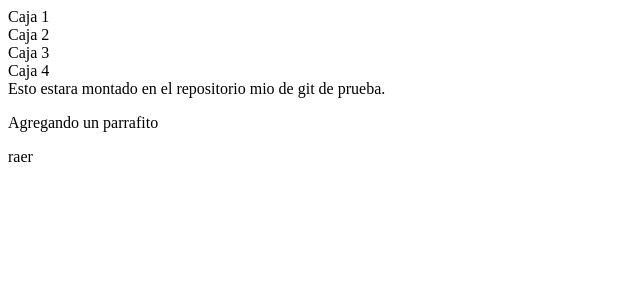
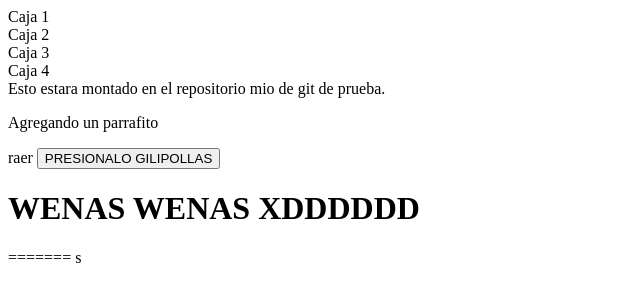
Before and after one commit to Andrew-Philip/practicas-css, a plain HTML site: page teoria-CSS/index.html in a window 1280 px wide. Shown: the whole page, without its empty margins (0-640 px from the left). Drawn offline with Linux system fonts and the light colour scheme.

Commit message:
creacion de menu

```diff
--- a/prueba.js
+++ b/prueba.js
@@ -1,4 +1,8 @@
 console.log('guasa')
 
 
-consoel.log('alohas')
+console.log('alohas')
+
+const pruebaPro = () => {
+    alert('holiwis')
+}
--- a/teoria-CSS/index.html
+++ b/teoria-CSS/index.html
@@ -15,5 +15,10 @@
     Esto estara montado en el repositorio mio de git de prueba.
     <p>Agregando un parrafito</p>
     raer
+    <button onclick="pruebaPro()" >PRESIONALO GILIPOLLAS</button>
+    <h1>WENAS WENAS XDDDDDD</h1>
+    <script src="../prueba.js"></script>
 </body>
 </html>
+=======
+</html>s
```
